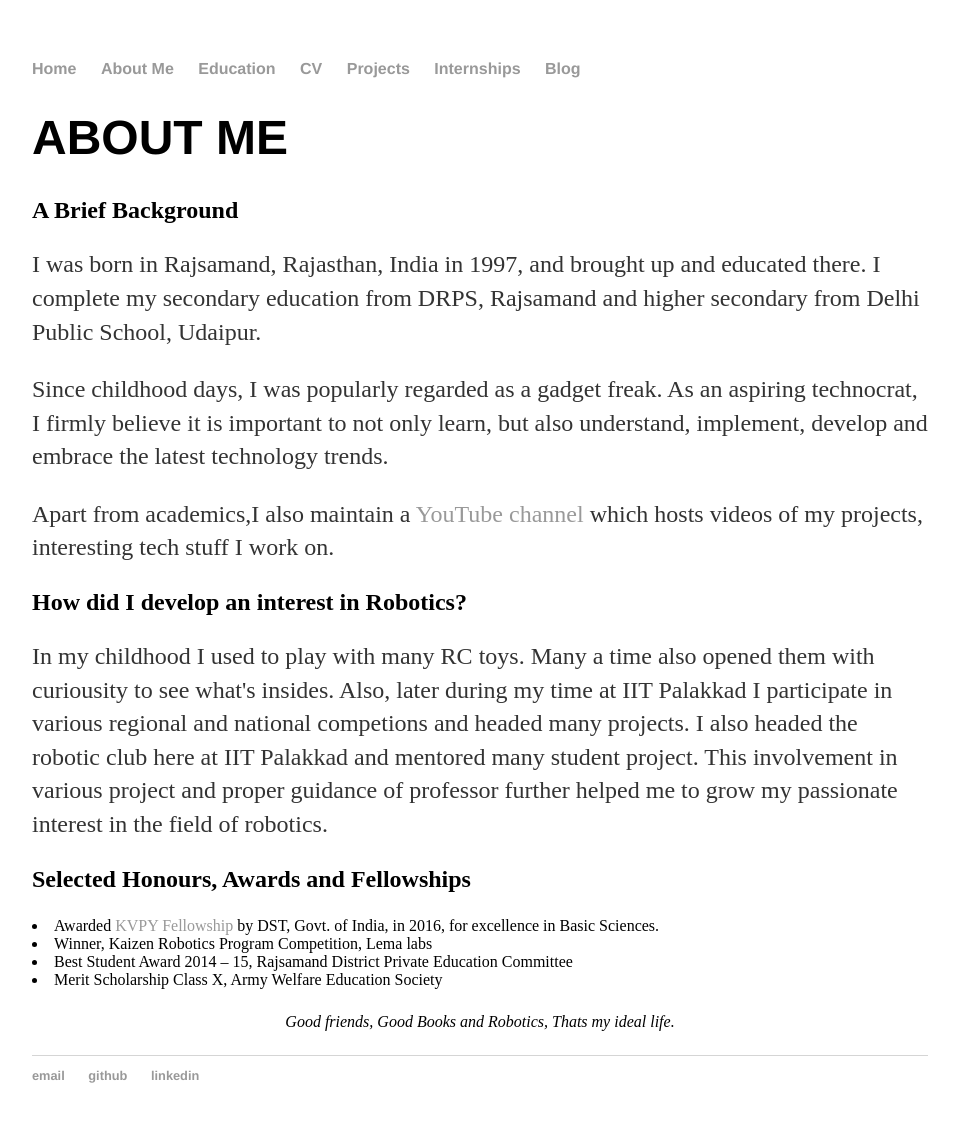
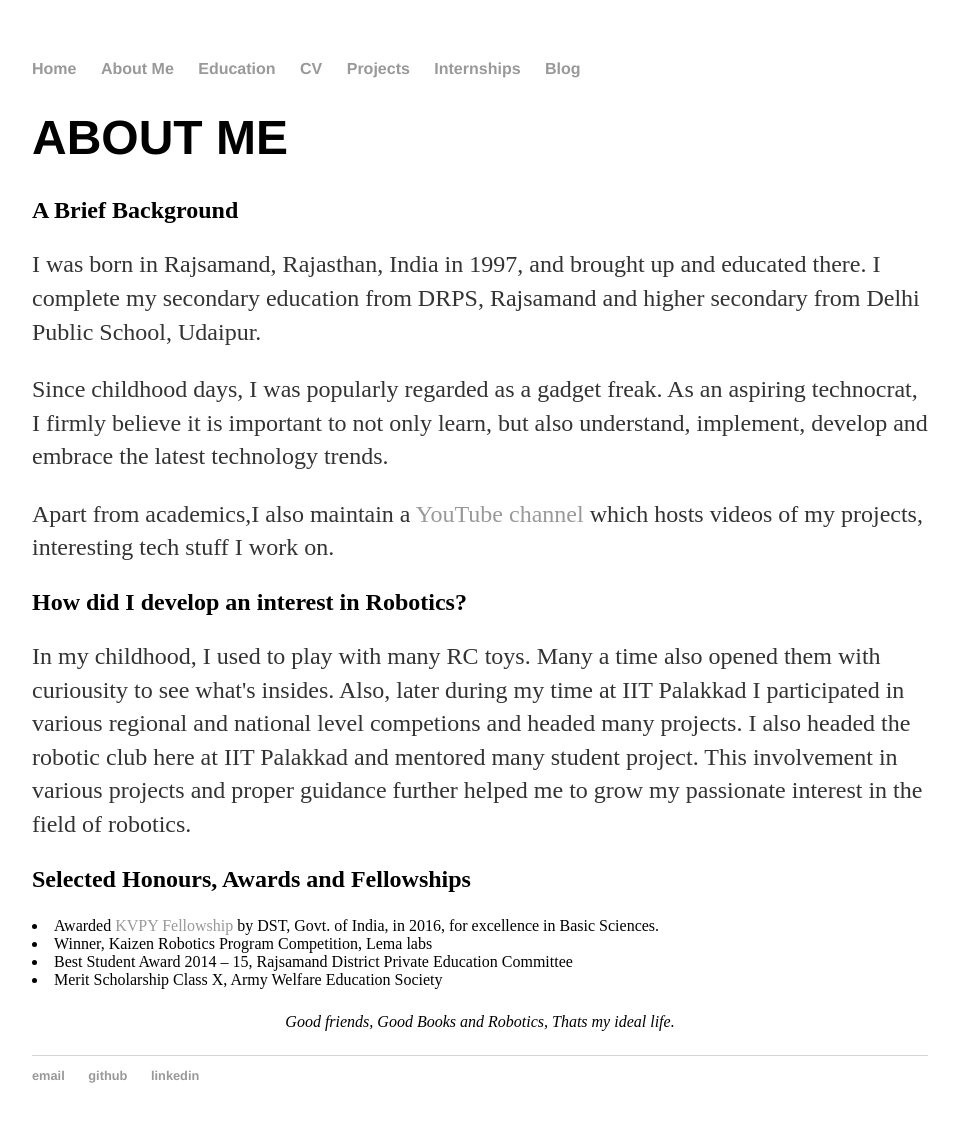
Before and after one commit to iamrajee/iamrajee.github.io, a Jekyll site: the page built from about/index.html, in a window 1280 px wide. Shown: the whole page, without its empty margins (160-1118 px from the left). Built offline with Jekyll 4.4.1, drawn with Linux system fonts in a browser that asks for light colours.

Commit message:
Update index.html

```diff
--- a/about/index.html
+++ b/about/index.html
@@ -9,10 +9,10 @@ title: ABOUT ME
 	<p>Since childhood days, I was popularly regarded as a gadget freak. As an aspiring technocrat, I firmly believe it is important to not only learn, but also understand, implement, develop and embrace the latest technology trends.</p>
 	<p>Apart from academics,I also maintain a <a href="https://www.youtube.com/channel/UCzNSEsxHfpq_84-EkU9CRnQ/videos?view_as=subscriber">YouTube channel</a> which hosts videos of my projects, interesting tech stuff I work on.</p>
 	<h2>How did I develop an interest in Robotics?</h2>
-	<p>In my childhood I used to play with many RC toys. Many a time also opened them with curiousity to see what's insides.
-	Also, later during my time at IIT Palakkad I participate in various regional and national competions and headed many projects.
+	<p>In my childhood, I used to play with many RC toys. Many a time also opened them with curiousity to see what's insides.
+	Also, later during my time at IIT Palakkad I participated in various regional and national level competions and headed many projects.
 	I also headed the robotic club here at IIT Palakkad and mentored many student project.
-	This involvement in various project and proper guidance of professor further helped me to grow my passionate interest in the field of robotics.</p>
+	This involvement in various projects and proper guidance further helped me to grow my passionate interest in the field of robotics.</p>
 	<h2>Selected Honours, Awards and Fellowships</h2>
 	<p>
 	<li>Awarded <a href="http://www.kvpy.iisc.ernet.in/main/index.htm">KVPY Fellowship</a> by DST, Govt. of India, in 2016, for excellence in Basic Sciences.</li>
```
